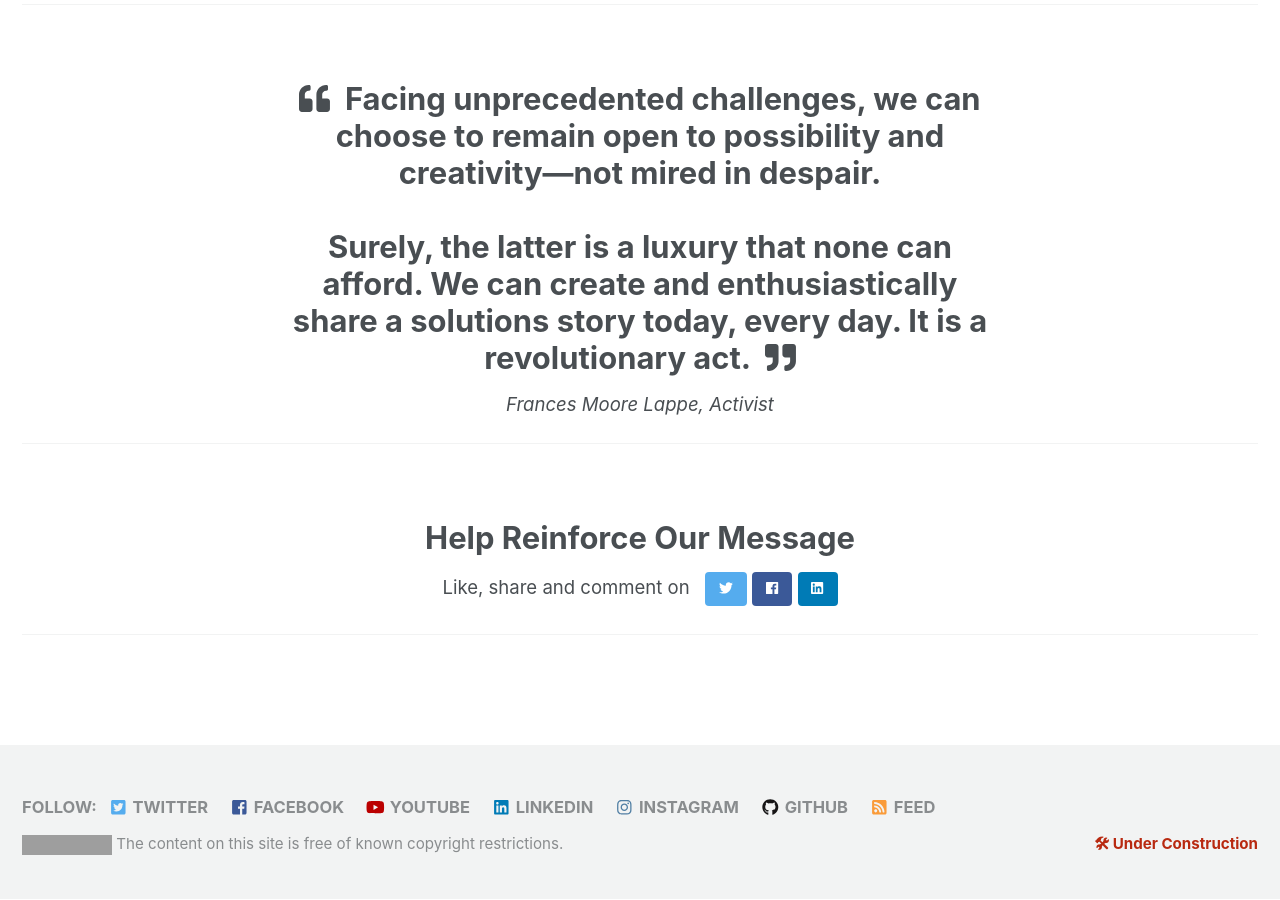
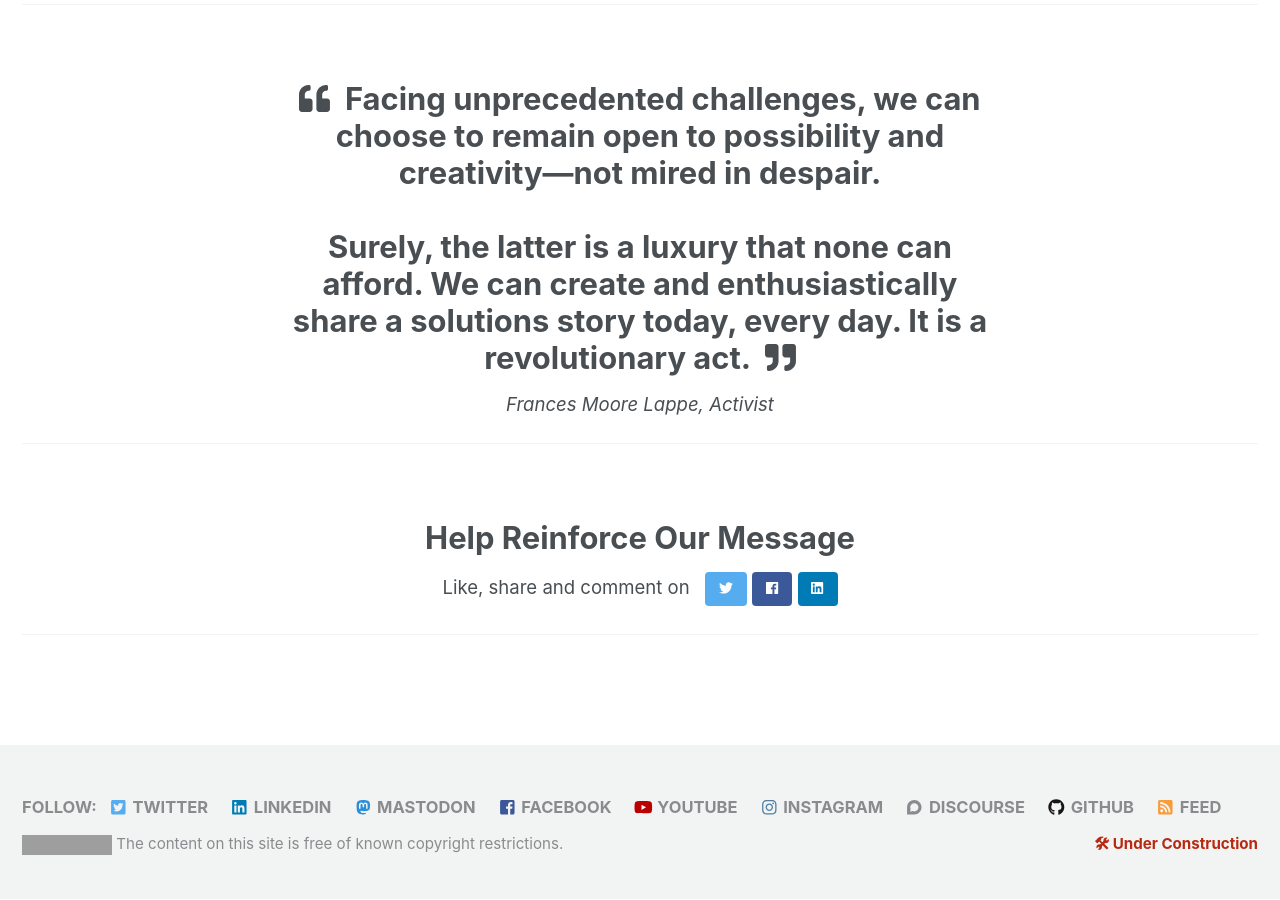
Before and after one commit to humanetech-community/community-hub, a Jekyll site: the page built from index.html, in a window 1280 px wide and 900 px high, scrolled down 2198 px. Built offline with Jekyll 4.4.1, drawn with Linux system fonts in a browser that asks for light colours; cached includes are drawn as plain includes; nearby versions of some CDN libraries; emoji names are drawn with the system emoji font; the list of posts is cut into pages by our own code; grey boxes are pictures that could not be loaded.

Commit message:
Add and reorder social channels (#10)

```diff
--- a/_config.yml
+++ b/_config.yml
@@ -133,18 +133,24 @@ footer:
     - label: "Twitter"
       icon: "fab fa-fw fa-twitter-square"
       url: "https://twitter.com/humane_tech_now"
+    - label: "LinkedIn"
+      icon: "fab fa-fw fa-linkedin"
+      url: "https://www.linkedin.com/groups/12154112/"
+    - label: "Mastodon"
+      icon: "fab fa-fw fa-mastodon"
+      url: "https://mastodon.social/@humanetech"
     - label: "Facebook"
       icon: "fab fa-fw fa-facebook-square"
       url: "https://www.facebook.com/humanetechnology"
     - label: "Youtube"
       icon: "fab fa-fw fa-youtube"
       url: "https://www.youtube.com/channel/UCNOwH0lDhzhJanZ09Il3R2A"
-    - label: "LinkedIn"
-      icon: "fab fa-fw fa-linkedin"
-      url: "https://www.linkedin.com/groups/12154112/"
     - label: "Instagram"
       icon: "fab fa-fw fa-instagram"
       url: "https://www.instagram.com/humanetech_community/"
+    - label: "Discourse"
+      icon: "fab fa-fw fa-discourse"
+      url: "https://community.humanetech.com"
     - label: "GitHub"
       icon: "fab fa-fw fa-github"
       url: "https://github.com/humanetech-community"
```
